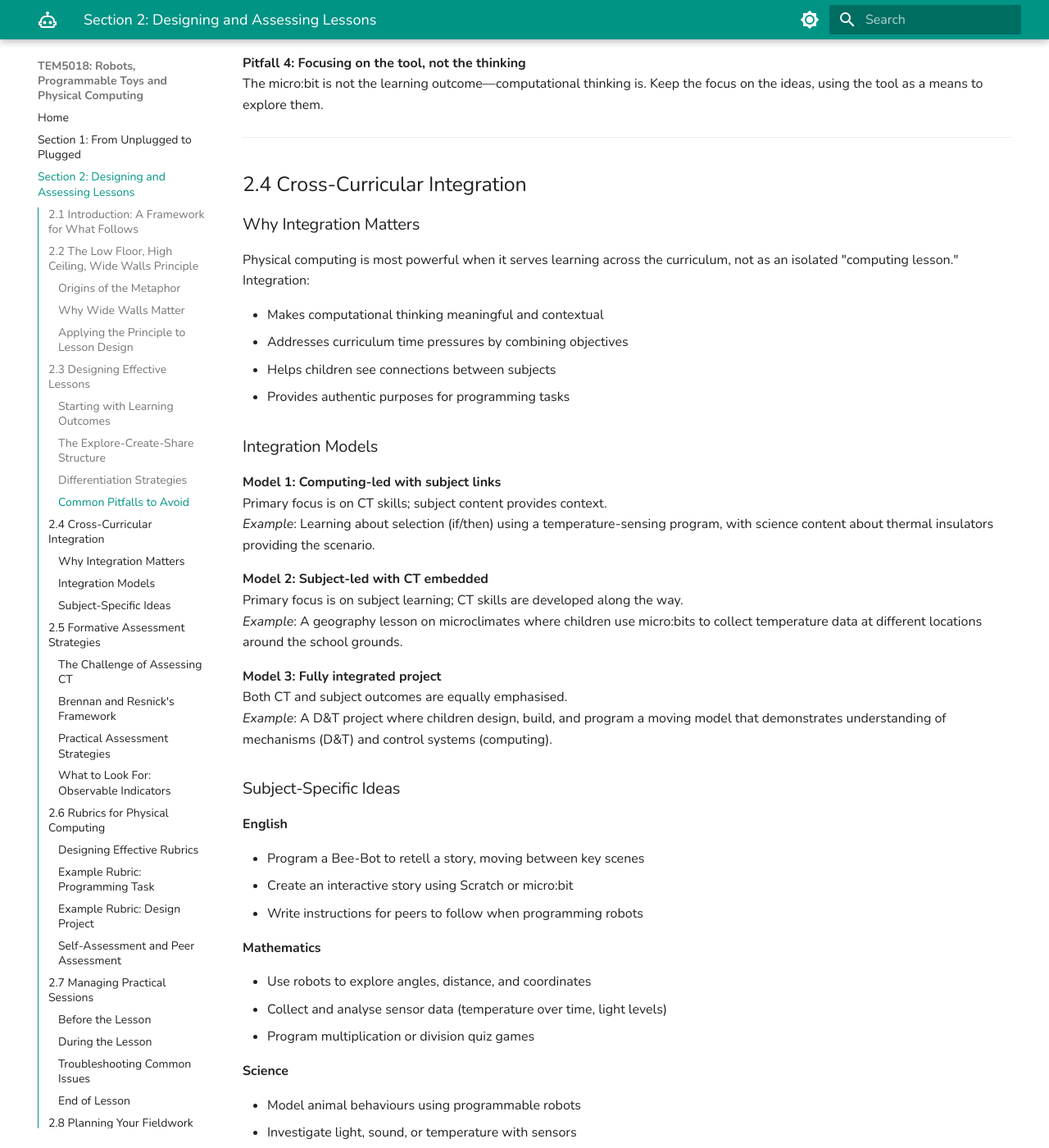
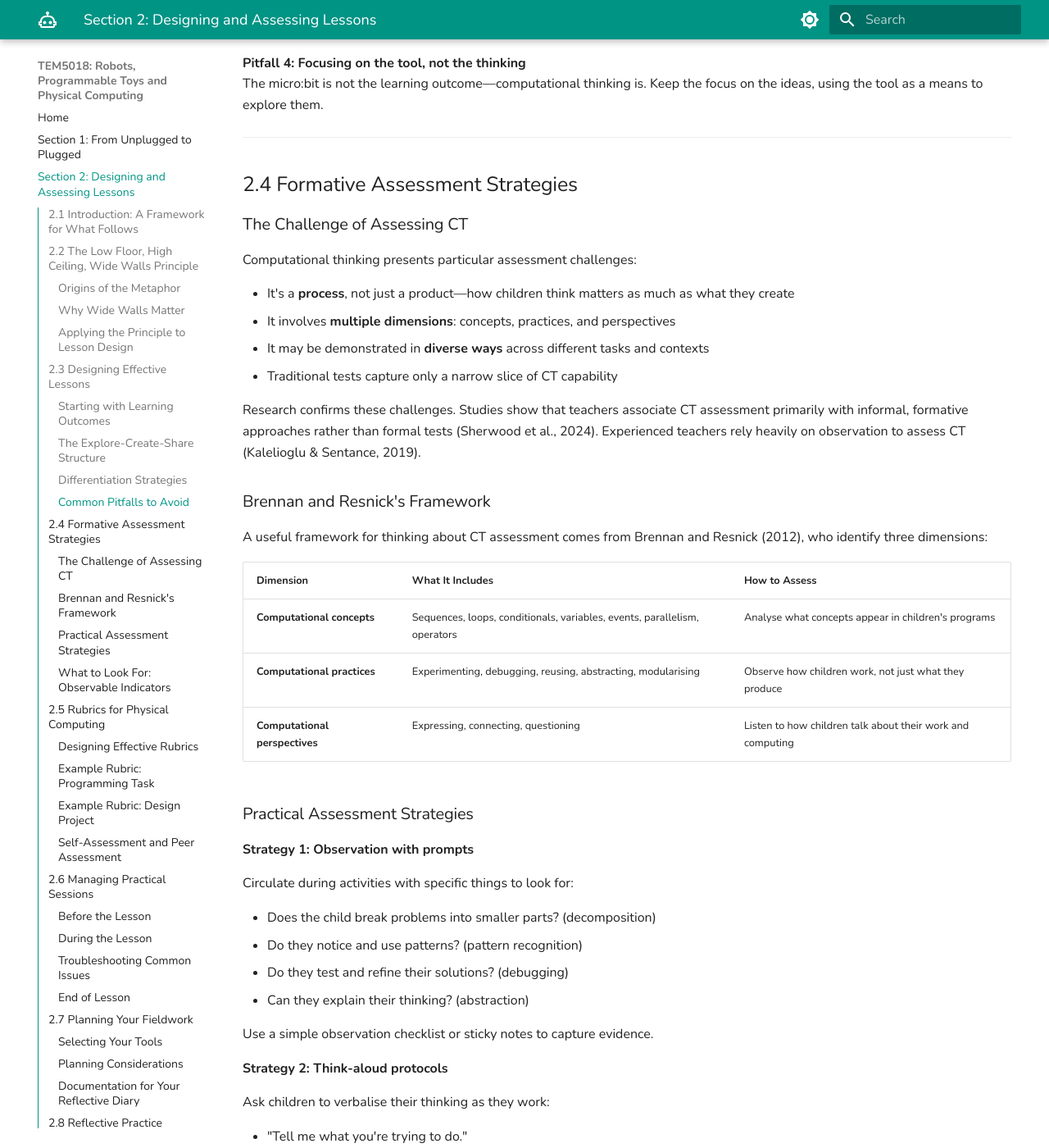
Before and after one commit to ccolo01/tem5018, an MkDocs documentation site: the page built from docs/section-2.md, in a window 1280 px wide and 1400 px high, scrolled down 3866 px. Shown: the whole window at 82% size. Built offline with MkDocs 1.6.1 and Material for MkDocs 9.7.7, drawn with Linux system fonts in a browser that asks for light colours; some of the changed text lies outside the part shown.

Commit message:
Remove cross-curricular integration from Section 2 (content retained in Section 1)
- Removed Section 2.4 Cross-Curricular Integration (~65 lines)
- Renumbered S2.5-S2.11 to S2.4-S2.10
- Updated forward references in Section 1 to match new numbering
- Cross-curricular content remains comprehensive in Section 1.6

```diff
--- a/docs/section-1.md
+++ b/docs/section-1.md
@@ -388,7 +388,7 @@ Even PE can incorporate physical computing:
 
 ### Choosing Your Integration Points
 
-You don't need to integrate physical computing into every subject, every week. Start with natural connections—subjects involving sequencing, measurement, data, or cause and effect. Section 2.4 provides further guidance on integration models and subject-specific ideas.
+You don't need to integrate physical computing into every subject, every week. Start with natural connections—subjects involving sequencing, measurement, data, or cause and effect.
 
 | Curriculum Area | Physical Computing Tools | Key Connections |
 |-----------------|--------------------------|-----------------|
--- a/docs/section-2.md
+++ b/docs/section-2.md
@@ -133,72 +133,7 @@ The micro:bit is not the learning outcome—computational thinking is. Keep the
 
 ---
 
-## 2.4 Cross-Curricular Integration
-
-### Why Integration Matters
-
-Physical computing is most powerful when it serves learning across the curriculum, not as an isolated "computing lesson." Integration:
-
-- Makes computational thinking meaningful and contextual
-- Addresses curriculum time pressures by combining objectives
-- Helps children see connections between subjects
-- Provides authentic purposes for programming tasks
-
-### Integration Models
-
-**Model 1: Computing-led with subject links**
-Primary focus is on CT skills; subject content provides context.
-*Example*: Learning about selection (if/then) using a temperature-sensing program, with science content about thermal insulators providing the scenario.
-
-**Model 2: Subject-led with CT embedded**
-Primary focus is on subject learning; CT skills are developed along the way.
-*Example*: A geography lesson on microclimates where children use micro:bits to collect temperature data at different locations around the school grounds.
-
-**Model 3: Fully integrated project**
-Both CT and subject outcomes are equally emphasised.
-*Example*: A D&T project where children design, build, and program a moving model that demonstrates understanding of mechanisms (D&T) and control systems (computing).
-
-### Subject-Specific Ideas
-
-**English**
-
-- Program a Bee-Bot to retell a story, moving between key scenes
-- Create an interactive story using Scratch or micro:bit
-- Write instructions for peers to follow when programming robots
-
-**Mathematics**
-
-- Use robots to explore angles, distance, and coordinates
-- Collect and analyse sensor data (temperature over time, light levels)
-- Program multiplication or division quiz games
-
-**Science**
-
-- Model animal behaviours using programmable robots
-- Investigate light, sound, or temperature with sensors
-- Explore cause and effect through input-process-output systems
-
-**Geography**
-
-- Create weather stations using micro:bit sensors
-- Program robots to navigate maps or follow routes
-- Collect environmental data during fieldwork
-
-**Design & Technology**
-
-- Add programmable elements to models and mechanisms
-- Design products that respond to user input
-- Explore control systems in everyday objects
-
-**Music**
-
-- Create digital instruments using Makey Makey
-- Program micro:bits to play melodies
-- Explore rhythm and pattern through sequencing
-
----
-
-## 2.5 Formative Assessment Strategies
+## 2.4 Formative Assessment Strategies
 
 ### The Challenge of Assessing CT
 
```
Also changed, not shown: other parts of docs/section-1.md (+2 -2 lines), other parts of docs/section-2.md (+6 -6 lines).
